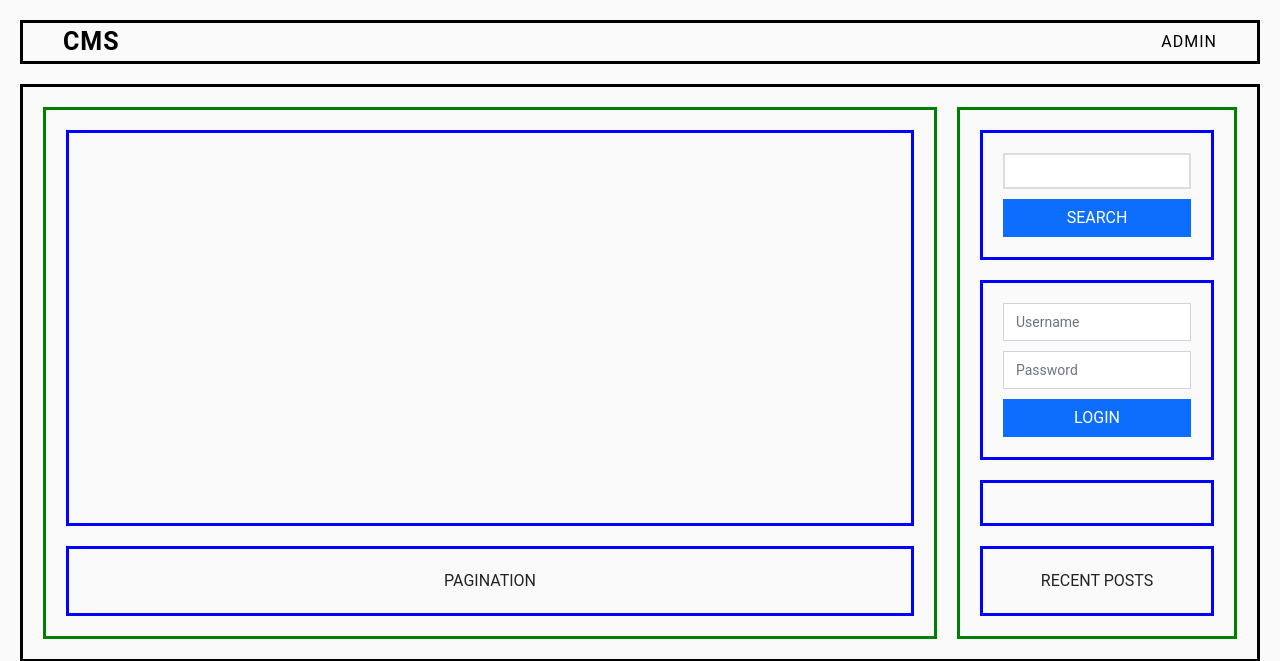
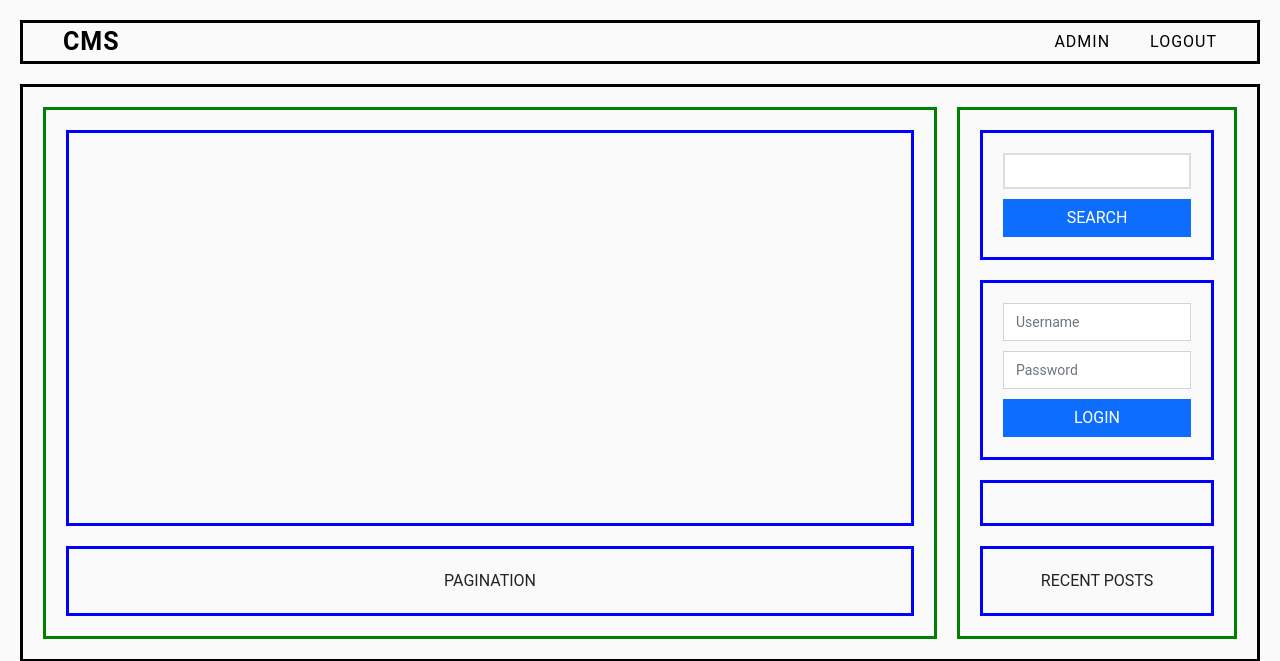
Before and after one commit to touzaelhassan/CMS-USING-PHP-PROCEDURAL, a PHP site: page / in a window 1280 px wide. Shown: the top 661 px of the page. Run offline with PHP 8.4, Linux system fonts and the light colour scheme; the visitor is signed in with stand-in values (Sample User, id 1); data that the repository does not hold is empty.

Commit message:
create logout page

```diff
--- a/admin/includes/header.php
+++ b/admin/includes/header.php
@@ -5,5 +5,6 @@
       NAVIGATION
     </nav>
     <div class="homepage"><a class="homepage__link" href="../index.php">HOMEPAGE</a></div>
+    <div class="logout"><a class="logout__link" href="./includes/logout.php">LOGOUT</a></div>
   </div>
 </header>
--- a/css/style.css
+++ b/css/style.css
@@ -51,8 +51,11 @@ a {
   padding: 25px 10px;
 }
 
+.logout {
+  letter-spacing: 1px;
+}
+
 .admin {
-  margin-left: auto;
   letter-spacing: 1px;
 }
 /* End Header Section */
--- a/includes/header.php
+++ b/includes/header.php
@@ -12,6 +12,9 @@
         <?php endforeach; ?>
       </ul>
     </nav>
-    <div class="admin"><a href="./admin/index.php">ADMIN</a></div>
+    <div class="admin ms-auto"><a href="./admin/index.php">ADMIN</a></div>
+    <?php if (isset($_SESSION['user_id'])) : ?>
+      <div class="logout"><a class="logout__link" href="./admin/includes/logout.php">LOGOUT</a></div>
+    <?php endif ?>
   </div>
 </header>
```
Also changed, not shown: admin/includes/logout.php (added, +8 -0 lines).
